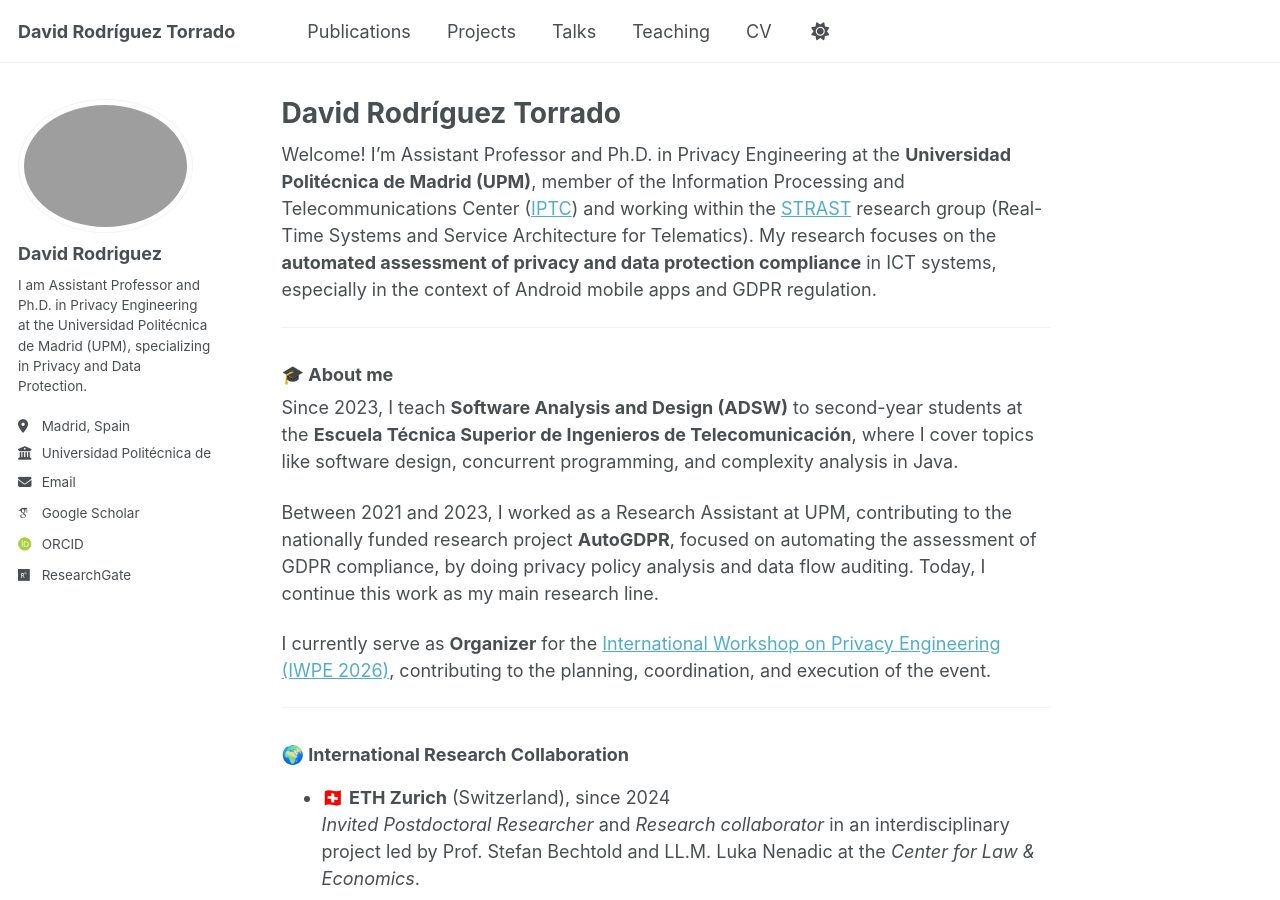
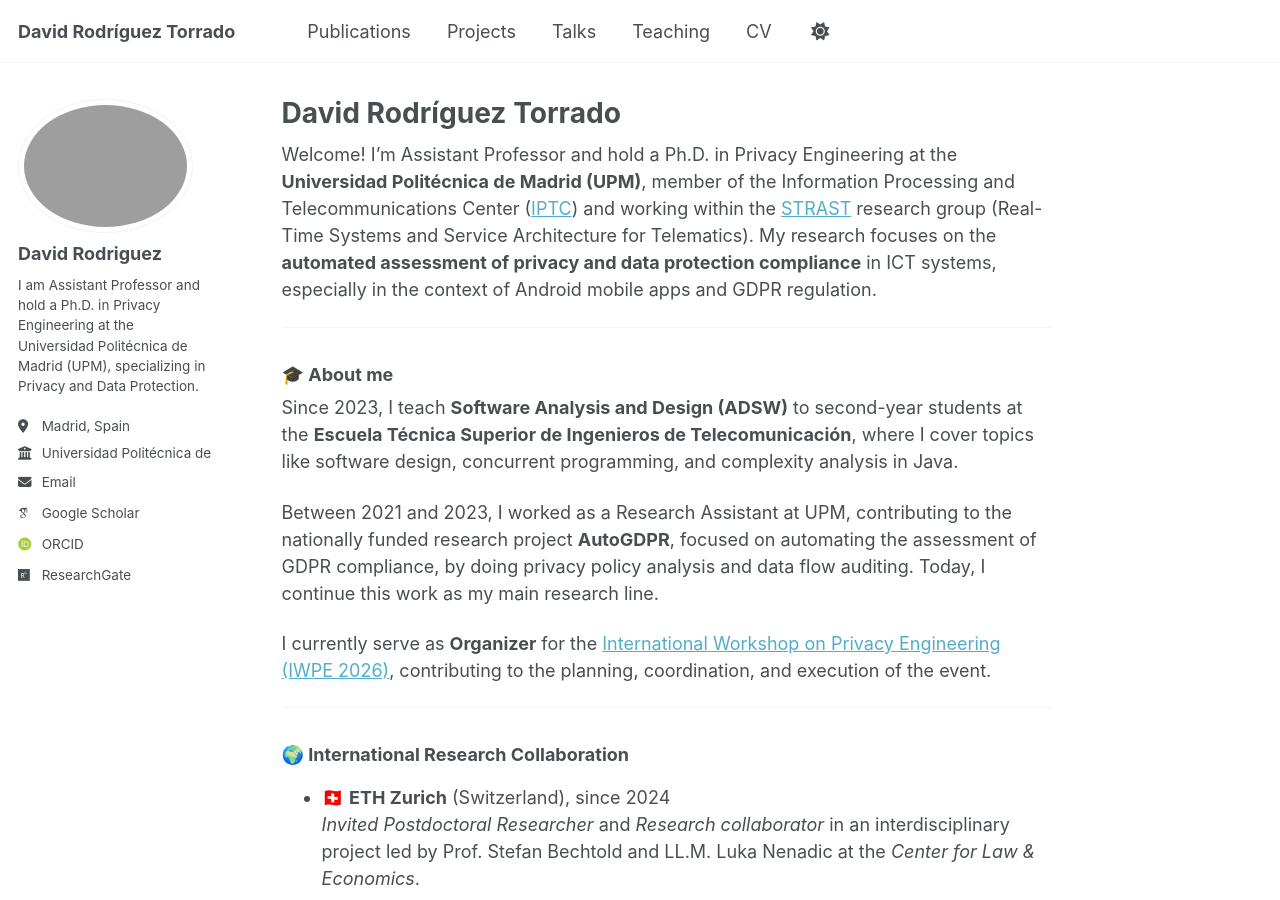
Before and after one commit to DavidRodriguezTorrado/DavidRodriguezTorrado.github.io, a Jekyll site: the page built from _pages/about.md, in a window 1280 px wide and 900 px high. Built offline with Jekyll 4.4.1, drawn with Linux system fonts in a browser that asks for light colours; some web fonts are replaced.

Commit message:
Minor phd updates

```diff
--- a/_config.yml
+++ b/_config.yml
@@ -25,7 +25,7 @@ author:
   avatar           : "Foto-perfil.png"
   name             : "David Rodriguez"
   pronouns         : # example: "she/her"
-  bio              : "I am Assistant Professor and Ph.D. in Privacy Engineering at the Universidad Politécnica de Madrid (UPM), specializing in Privacy and Data Protection."
+  bio              : "I am Assistant Professor and hold a Ph.D. in Privacy Engineering at the Universidad Politécnica de Madrid (UPM), specializing in Privacy and Data Protection."
   location         : "Madrid, Spain"
   employer         : "Universidad Politécnica de Madrid"
   uri              : # URL
--- a/_pages/about.md
+++ b/_pages/about.md
@@ -7,7 +7,7 @@ redirect_from:
   - /about.html
 ---
 
-Welcome! I’m Assistant Professor and Ph.D. in Privacy Engineering at the **Universidad Politécnica de Madrid (UPM)**, member of the Information Processing and Telecommunications Center ([IPTC](https://iptc.upm.es/)) and working within the [STRAST](https://www.upm.es/recursosidi/map/sistemas-de-tiempo-real-y-arquitectura-de-servicios-telematicos/) research group (Real-Time Systems and Service Architecture for Telematics). My research focuses on the **automated assessment of privacy and data protection compliance** in ICT systems, especially in the context of Android mobile apps and GDPR regulation.
+Welcome! I’m Assistant Professor and hold a Ph.D. in Privacy Engineering at the **Universidad Politécnica de Madrid (UPM)**, member of the Information Processing and Telecommunications Center ([IPTC](https://iptc.upm.es/)) and working within the [STRAST](https://www.upm.es/recursosidi/map/sistemas-de-tiempo-real-y-arquitectura-de-servicios-telematicos/) research group (Real-Time Systems and Service Architecture for Telematics). My research focuses on the **automated assessment of privacy and data protection compliance** in ICT systems, especially in the context of Android mobile apps and GDPR regulation.
 
 
 ---
```
